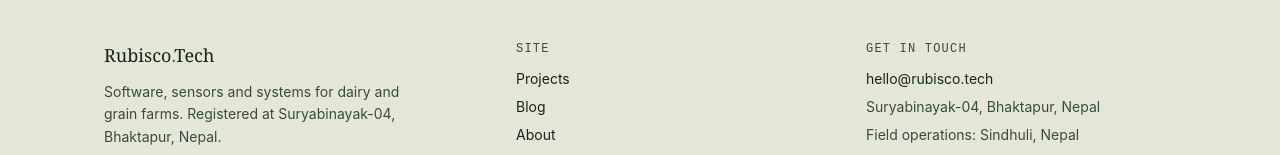
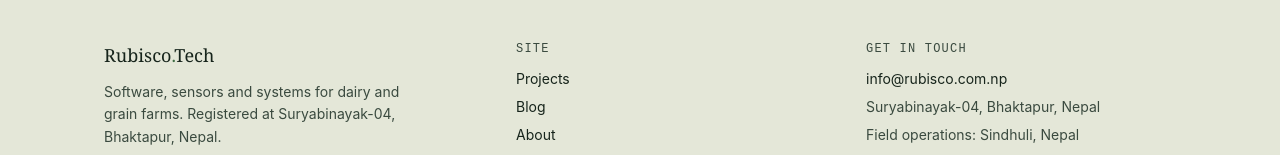
Before and after one commit to recruitlygroup/rubisco, a React (Vite) app: page / in a window 1280 px wide. Shown: the part 3458-3613 px from the top of the page. Built offline with nearby package versions, Linux system fonts and the light colour scheme.

Commit message:
Update Footer.jsx

```diff
--- a/src/components/Footer.jsx
+++ b/src/components/Footer.jsx
@@ -37,7 +37,7 @@ export default function Footer() {
             <ul className="mt-3 space-y-2 text-sm">
               <li>
                 <a href="mailto:hello@rubisco.tech" className="hover:text-leaf">
-                  hello@rubisco.tech
+                  info@rubisco.com.np
                 </a>
               </li>
               <li className="text-ink-soft">Suryabinayak-04, Bhaktapur, Nepal</li>
```
